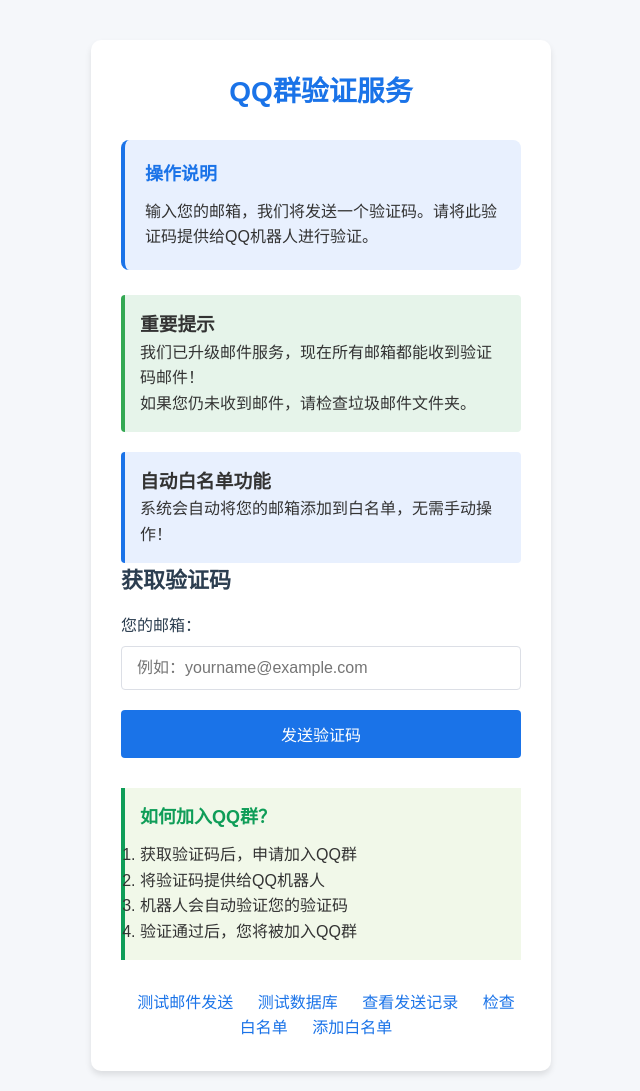
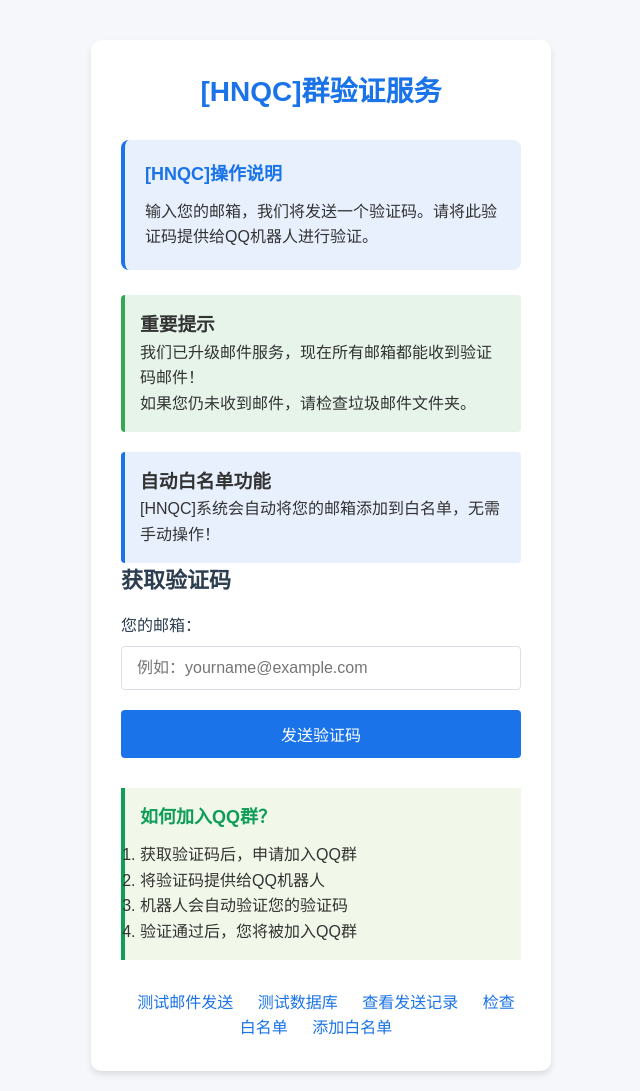
Before and after one commit to HNQC/email-verifier, a Flask app: page / in a window 1280 px wide. Shown: the whole page, without its empty margins (319-959 px from the left). Run offline with Flask 3, Linux system fonts and the light colour scheme.

Commit message:
Update index.html

```diff
--- a/templates/index.html
+++ b/templates/index.html
@@ -3,7 +3,7 @@
 <head>
     <meta charset="UTF-8">
     <meta name="viewport" content="width=device-width, initial-scale=1.0">
-    <title>QQ群验证服务</title>
+    <title>[HNQC]群验证服务</title>
     <style>
         * {
             box-sizing: border-box;
@@ -184,11 +184,11 @@
 <body>
     <div class="container">
         <header>
-            <h1>QQ群验证服务</h1>
+            <h1>[HNQC]群验证服务</h1>
         </header>
 
         <div class="instructions">
-            <h3>操作说明</h3>
+            <h3>[HNQC]操作说明</h3>
             <p>输入您的邮箱，我们将发送一个验证码。请将此验证码提供给QQ机器人进行验证。</p>
         </div>
 
@@ -200,7 +200,7 @@
 
         <div class="auto-whitelist">
             <h3>自动白名单功能</h3>
-            <p>系统会自动将您的邮箱添加到白名单，无需手动操作！</p>
+            <p>[HNQC]系统会自动将您的邮箱添加到白名单，无需手动操作！</p>
         </div>
 
         <div class="section">
```
